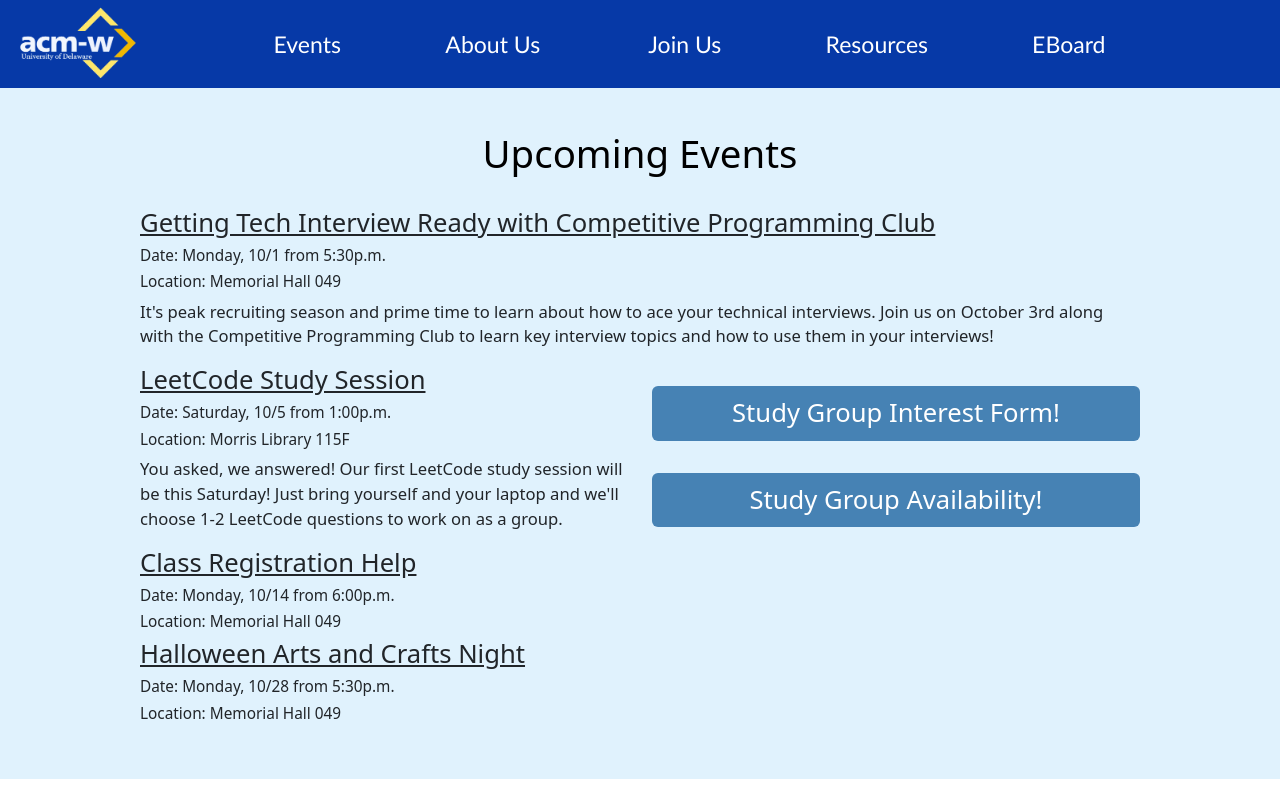
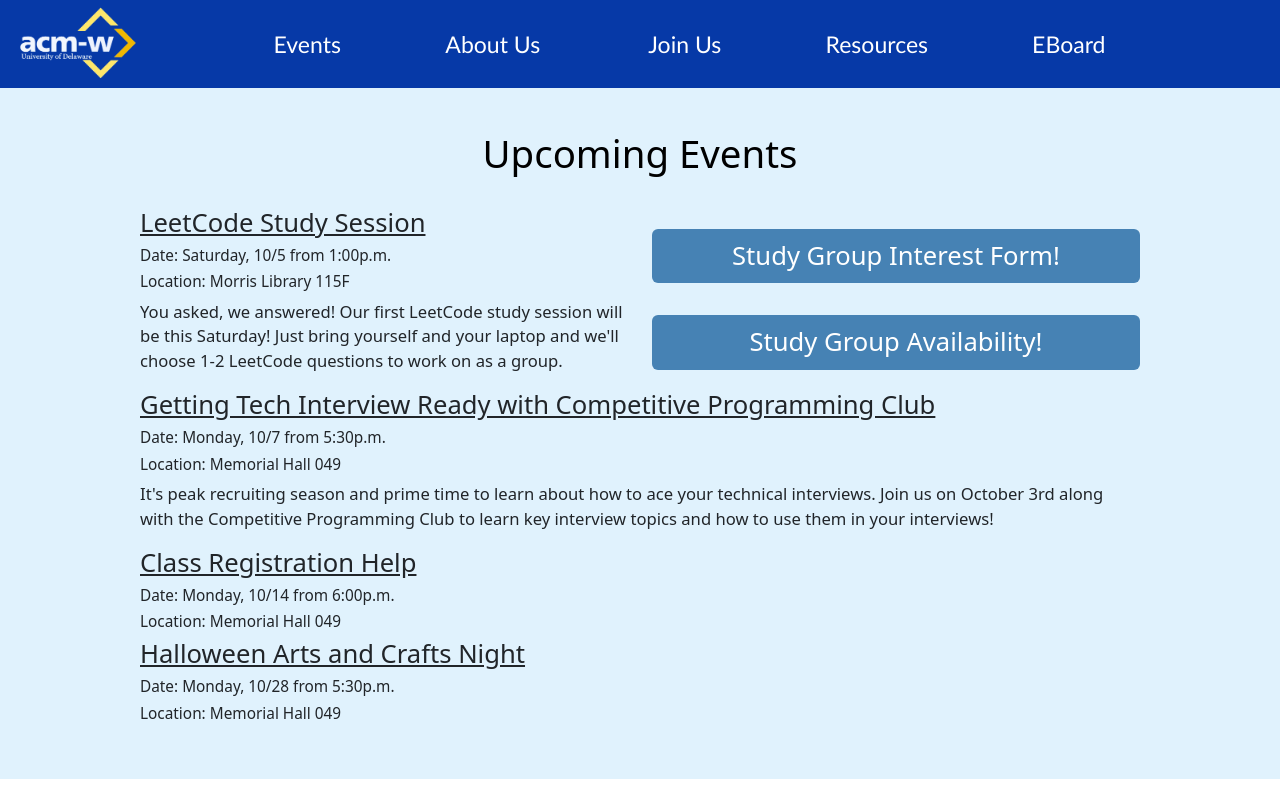
Before and after one commit to acmwud/website, a React (Create React App) app: page /#/ in a window 1280 px wide. Shown: the top 800 px of the page. Built offline with nearby package versions, Linux system fonts and the light colour scheme.

Commit message:
corrected error in date and started to add some new sections to the site

```diff
--- a/src/App.css
+++ b/src/App.css
@@ -14,6 +14,9 @@
   /* margin-left: 0; */
   margin-top: 8%;
   color: #000000;
+}
+.page-content h2 {
+  font-size: 2.0vw;
 }
 
 .site-header {
--- a/src/Components/Home.tsx
+++ b/src/Components/Home.tsx
@@ -108,17 +108,7 @@ function Home() {
                       <h3>Location: Trabant Multipurpose Rooms</h3>
                     </Row> */}
 
-                    <Row>
-                      <h2><u>Getting Tech Interview Ready with Competitive Programming Club</u></h2>
-                      <h3>Date: Monday, 10/1 from 5:30p.m.</h3>
-                      <h3>Location: Memorial Hall 049</h3>
-                      <p>It's peak recruiting season and prime time to learn about how to ace your technical interviews. Join us on October 3rd along with the Competitive Programming Club to learn key interview topics and how to use them in your interviews!</p>
-                    </Row>
-
-                    <Row>
-                            </Row>
-
-                            <Row>
+<Row>
                       <Col >
                       <h2><u>LeetCode Study Session</u></h2>
                         <h3>Date: Saturday, 10/5 from 1:00p.m.</h3>
@@ -141,6 +131,14 @@ function Home() {
                         </Button>
                       </Col>
                     </Row>
+
+                    <Row>
+                      <h2><u>Getting Tech Interview Ready with Competitive Programming Club</u></h2>
+                      <h3>Date: Monday, 10/7 from 5:30p.m.</h3>
+                      <h3>Location: Memorial Hall 049</h3>
+                      <p>It's peak recruiting season and prime time to learn about how to ace your technical interviews. Join us on October 3rd along with the Competitive Programming Club to learn key interview topics and how to use them in your interviews!</p>
+                    </Row>
+
 
                     <Row>
                       <h2><u>Class Registration Help</u></h2>
@@ -196,6 +194,20 @@ function Home() {
 
               </Col>
             </Row>
+            {/* <Row>
+              <h2 style={{marginTop: "6vh", fontSize: "2.0vw"}}><u>Get Involved</u></h2>
+              <Row>
+                <Col>
+                  <h2 style={{marginTop: "1vh", fontSize: "1.3vw"}}>LeetCode Study Group</h2>
+
+                </Col>
+
+                <Col>
+                  <h2 style={{marginTop: "1vh", fontSize: "1.3vw"}}>Mentorship Program</h2>
+
+                </Col>
+              </Row>
+            </Row> */}
           </Container>
           </section>
           </div>
```
